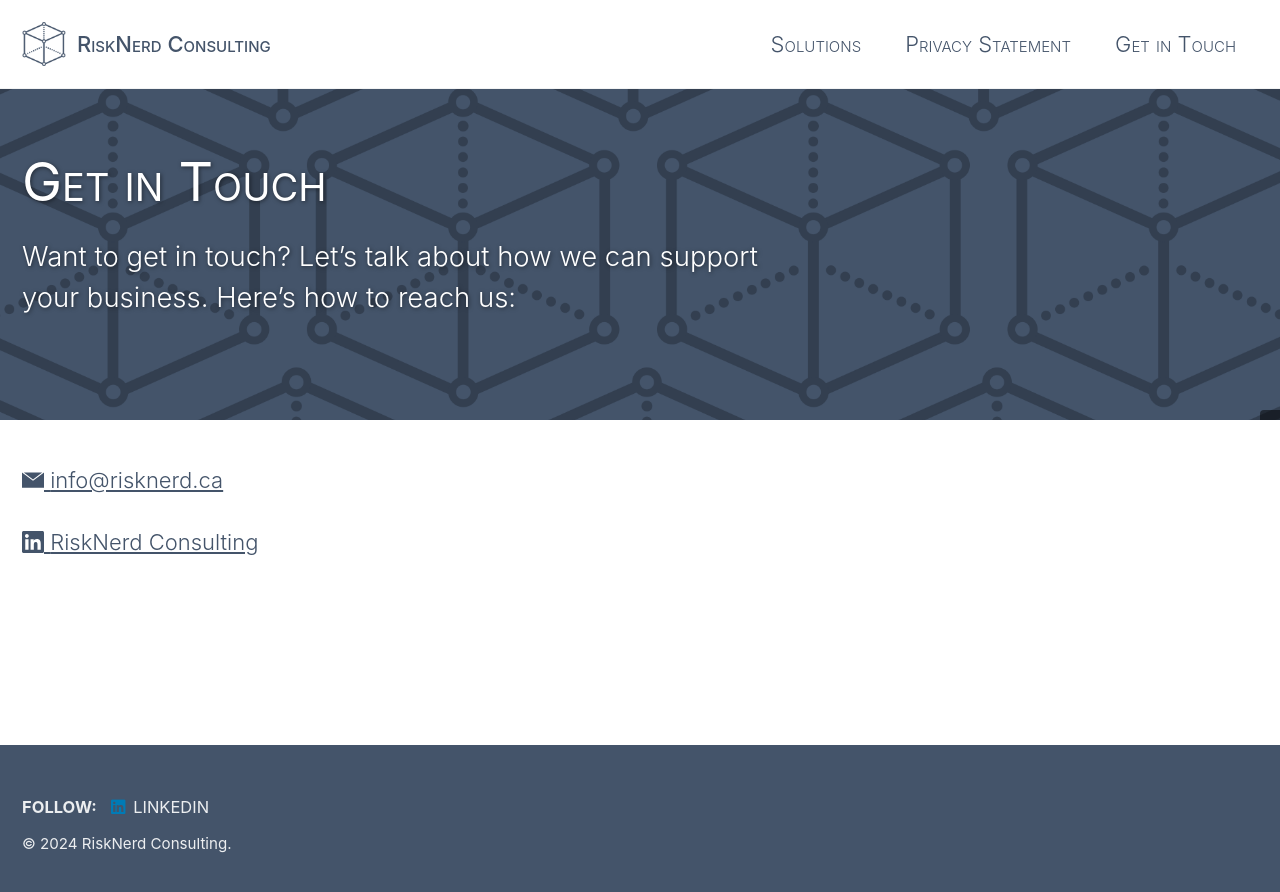
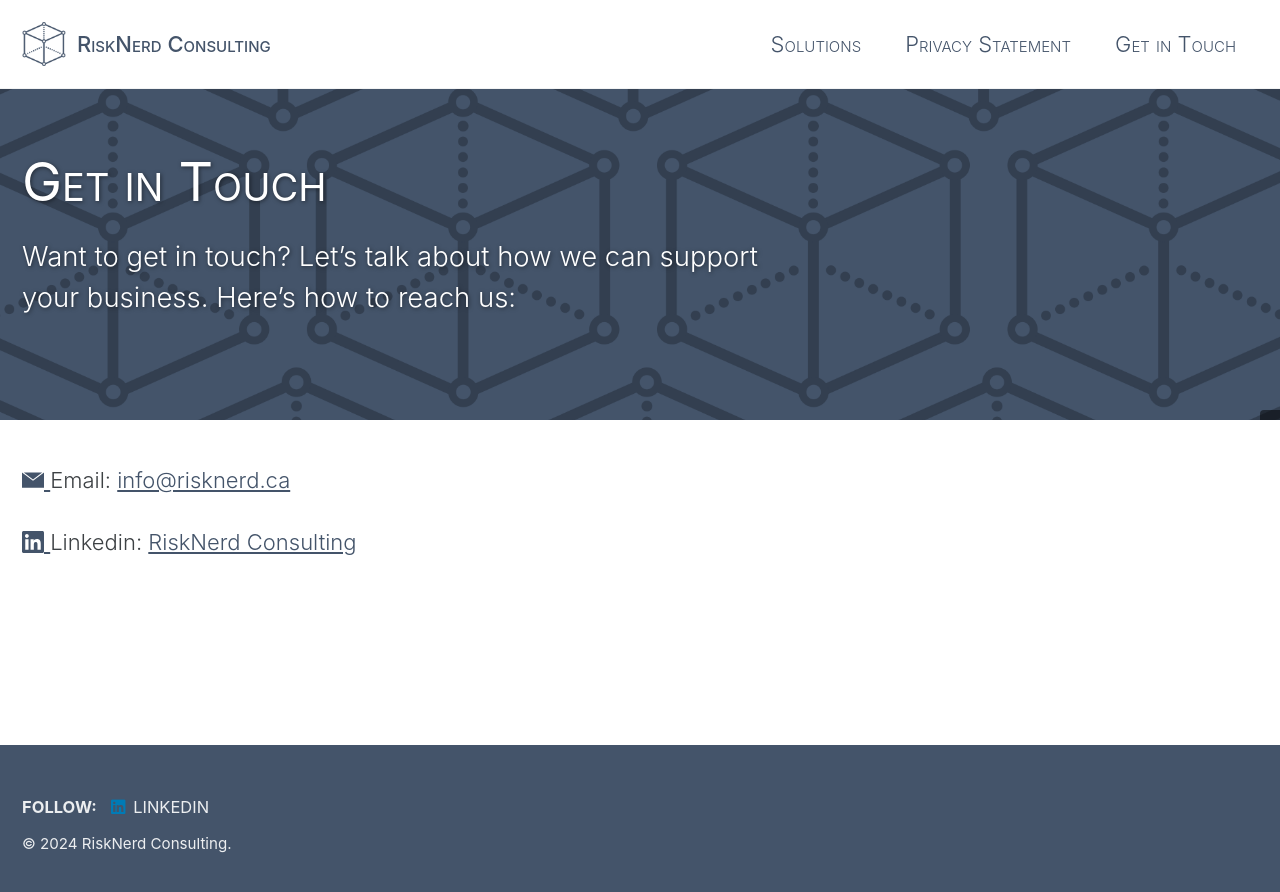
Before and after one commit to mattddickinson/risknerd2, a Jekyll site: the page built from _pages/contact.md, in a window 1280 px wide. Shown: the top 892 px of the page. Built offline with Jekyll 4.4.1, drawn with Linux system fonts in a browser that asks for light colours; cached includes are drawn as plain includes.

Commit message:
Update contact.md

```diff
--- a/_pages/contact.md
+++ b/_pages/contact.md
@@ -10,6 +10,6 @@
 excerpt: "Want to get in touch? Let's talk about how we can support your business. Here's how to reach us:"
 ---
 
-[{% include icon.html id="email" title="email" %}](mailto:info@risknerd.ca)  [info@risknerd.ca](mailto:info@risknerd.ca "Send us an email")
+[{% include icon.html id="email" title="email" %}](mailto:info@risknerd.ca) Email: [info@risknerd.ca](mailto:info@risknerd.ca "Send us an email")
 
-[{% include icon.html id="linkedin" title="linkedin" %}](https://www.linkedin.com/company/risknerd)  [RiskNerd Consulting](https://www.linkedin.com/company/risknerd "Connect on LinkedIn")
+[{% include icon.html id="linkedin" title="linkedin" %}](https://www.linkedin.com/company/risknerd) Linkedin: [RiskNerd Consulting](https://www.linkedin.com/company/risknerd "Connect on LinkedIn")
```
